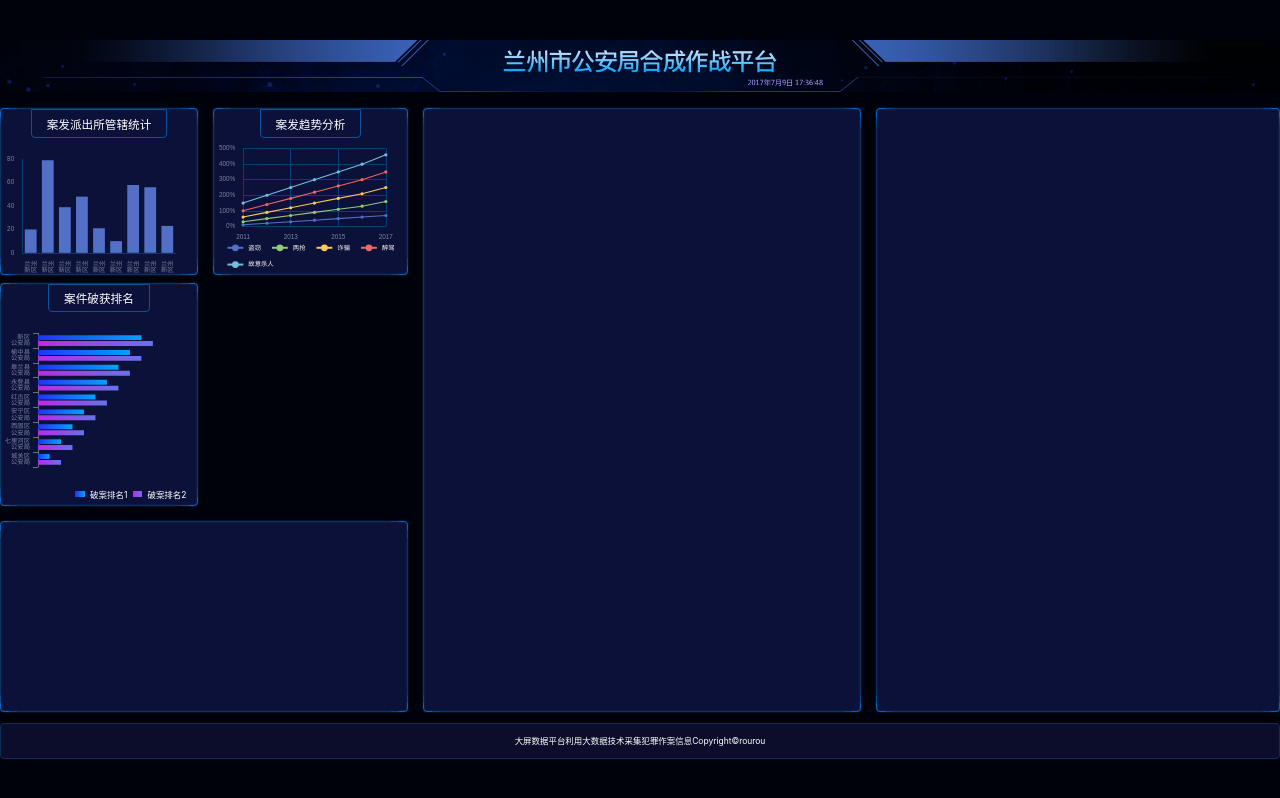
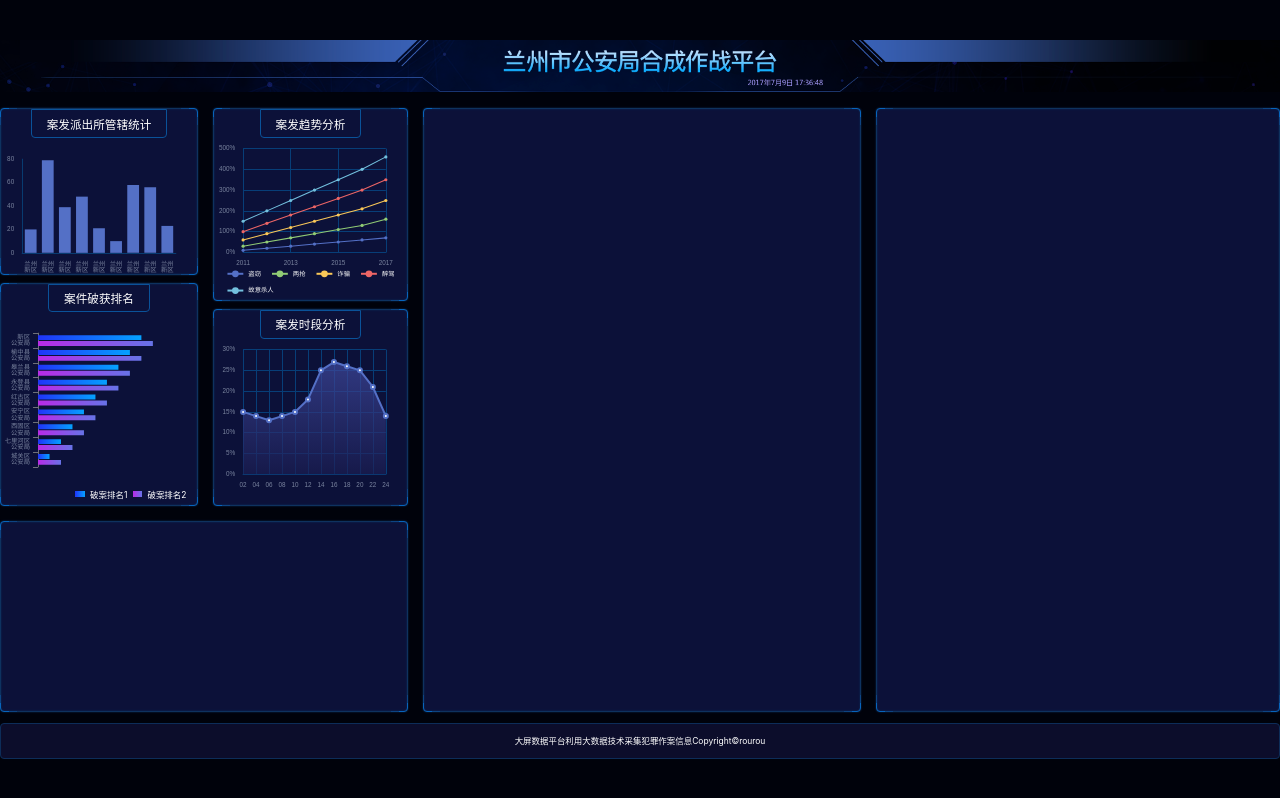
Before and after one commit to rourou1107/Visualize-large-screens, a React (Vite) app: page /#/ in a window 1280 px wide. Built offline with nearby package versions, Linux system fonts and the light colour scheme.

Commit message:
案发时段完成
Change-Id: I0f752320e90f04af40129fb457202e4d69790840

```diff
--- /dev/null
+++ b/src/components/chart-4.tsx
@@ -0,0 +1,84 @@
+import React, {useEffect, useRef} from 'react';
+import * as echarts from 'echarts'
+import {px} from '../shared/px';
+import {createEchartsOptions} from '../shared/create-echarts-options';
+
+export const Chart4 = () => {
+    const divRef = useRef(null)
+    useEffect(() => {
+        const myChart = echarts.init(divRef.current)
+        const option = {
+            xAxis: {
+                type: 'category',
+                boundaryGap: false,
+                data: ['02', '04',  '06', '08', '10', '12', '14', '16', '18', '20', '22', '24'],
+                axisLine: {
+                    show: true,
+                    lineStyle: {
+                        color: '#073E78'
+                    }
+                },
+                axisTick: {
+                    show: false,
+                },
+                splitLine: {
+                    show: true,
+                    lineStyle: {
+                        color: '#073E78'
+                    }
+                }
+            },
+            grid: {
+                left: px(55),
+                top: px(20),
+                right: px(40),
+                bottom: px(60)
+            },
+            yAxis: {
+                type: 'value',
+                axisLabel: {
+                    formatter:  function (value) {
+                        return value + '%';
+                    }
+                },
+                splitLine: {
+                    lineStyle: {
+                        color: '#073E78'
+                    }
+                },
+                axisLine: {
+                    show: true,
+                    lineStyle: {
+                        color: '#073E78'
+                    }
+                }
+            },
+            series: [
+                {
+                    name: '盗窃',
+                    type: 'line',
+                    stack: '总量',
+                    data: [15, 14, 13, 14, 15, 18, 25, 27, 26, 25, 21, 14],
+                    areaStyle: {
+                        color: new echarts.graphic.LinearGradient(0, 0, 0, 1, [{
+                            offset: 0,
+                            color: '#414a9f'
+                        }, {
+                            offset: 1,
+                            color: '#1b1d52'
+                        }]),
+                    }
+                },
+            ]
+        }
+        myChart.setOption(createEchartsOptions(option))
+    }, [])
+    return (
+        <div className='案发时段 bordered'>
+            <h2>案发时段分析</h2>
+            <div className="chart" ref={divRef}>
+
+            </div>
+        </div>
+    )
+}
--- a/src/pages/home.scss
+++ b/src/pages/home.scss
@@ -82,7 +82,7 @@
     .section5 {
       grid-area: box5;
     }
-    .管辖统计, .破获排名, .趋势分析 {
+    .管辖统计, .破获排名, .趋势分析, .案发时段 {
       height: px(315);
       display: flex;
       flex-direction: column;
@@ -102,6 +102,12 @@
     }
     .破获排名 {
       height: px(423);
+    }
+    .案发时段 {
+      height: px(373);
+    }
+    .趋势分析 {
+      height: px(365);
     }
     .legend {
       flex-shrink: 0;
--- a/src/pages/home.tsx
+++ b/src/pages/home.tsx
@@ -3,6 +3,7 @@ import './home.scss';
 import {Chart1} from '../components/chart-1';
 import {Chart2} from '../components/chart-2';
 import {Chart3} from '../components/chart-3';
+import {Chart4} from '../components/chart-4';
 
 export const Home = () => {
 
@@ -16,6 +17,7 @@ export const Home = () => {
               </section>
               <section className="section2">
                   <Chart3 />
+                  <Chart4 />
               </section>
               <section className="section3 bordered" />
               <section className="section4 bordered" />
```
